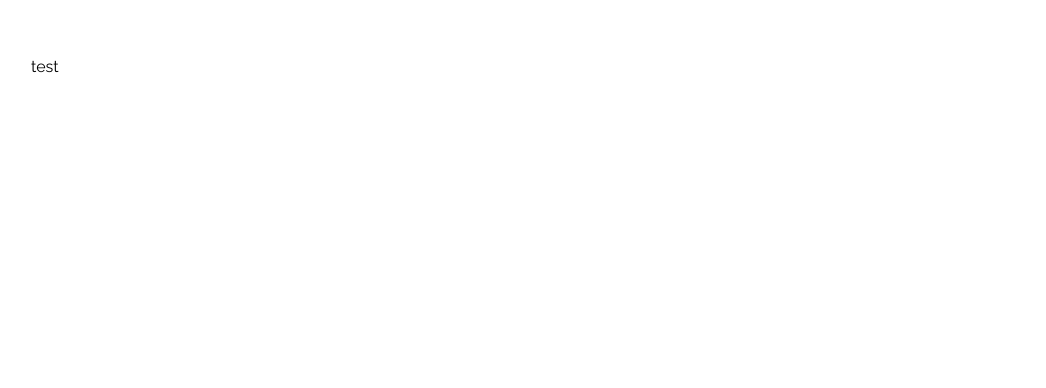
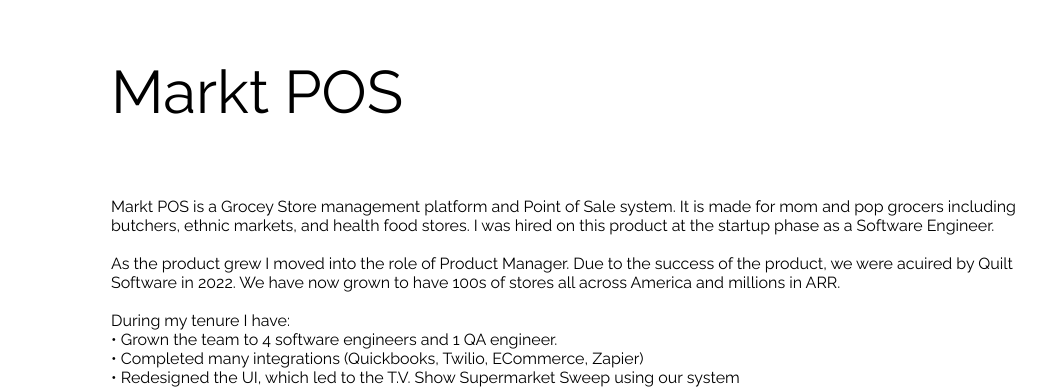
Before and after one commit to JoelGitter/MyPortfolio, a React (Create React App) app: page /marktpos in a window 1280 px wide. Shown: the part 844-1232 px from the top of the page, without its empty margins (209-1255 px from the left). Before the commit the page ends 921 px from the top, so only its background shows below. Built offline with nearby package versions, Linux system fonts and the light colour scheme.

Commit message:
Adding more descriptions to the site

```diff
--- a/src/components/MarktPOS/MarktPOS.js
+++ b/src/components/MarktPOS/MarktPOS.js
@@ -1,7 +1,30 @@
 import React from "react";
 
 function MarktPOS() {
-  return <div className="container">test</div>;
+  return (
+    <div className="container">
+      <div className="about-header">Markt POS</div>
+      <div className="text-container">
+        Markt POS is a Grocey Store management platform and Point of Sale
+        system. It is made for mom and pop grocers including butchers, ethnic
+        markets, and health food stores. I was hired on this product at the
+        startup phase as a Software Engineer. <br />
+        <br />
+        As the product grew I moved into the role of Product Manager. Due to the
+        success of the product, we were acuired by Quilt Software in 2022. We
+        have now grown to have 100s of stores all across America and millions in
+        ARR.
+        <br />
+        <br />
+        During my tenure I have:
+        <br /> • Grown the team to 4 software engineers and 1 QA engineer.
+        <br /> • Completed many integrations (Quickbooks, Twilio, ECommerce,
+        Zapier)
+        <br /> • Redesigned the UI, which led to the T.V. Show Supermarket Sweep
+        using our system
+      </div>
+    </div>
+  );
 }
 
 export default MarktPOS;
--- a/src/components/Projects/Projects.js
+++ b/src/components/Projects/Projects.js
@@ -34,9 +34,10 @@
                 Markt POS
               </Typography>
               <Typography variant="body2" color="text.secondary">
-                Markt POS is a Grocey Store management platform and Point of
-                Sale system. It is made for mom and pop grocers including
-                butchers, ethnic markets, and health food stores.
+                Markt POS is a comprehensive grocery store management platform
+                and point-of-sale system designed specifically for small
+                businesses, including butchers, ethnic markets, and health food
+                stores.
               </Typography>
             </CardContent>
             <CardActions>
--- a/src/components/Projects/Projects.scss
+++ b/src/components/Projects/Projects.scss
@@ -5,12 +5,13 @@
 }
 
 .project {
-  margin: 10px;
-  width: 345;
+  margin-left: auto;
+  margin-right: auto;
+  margin-top: 20px;
 }
 
 @media (max-width: 767px) {
   .projects-container {
-    margin-left: -60px;
+    // margin-left: -60px;
   }
 }
--- a/src/components/UserVista/UserVista.js
+++ b/src/components/UserVista/UserVista.js
@@ -9,9 +9,9 @@
         I co-founded this company at the end of 2022 because of a hole I saw in
         the marketplace. I noticed that all in-app survey tools were going
         upstream and not servicing startups with a freemium model. I developed
-        the app using Angular, C#, and MongoDB Atlas. I now keep the project
-        alive for whoever wants to use it to create advanced in app surveys for
-        free.
+        the app using <em>Angular</em>, <em>C#</em>, and <em>MongoDB Atlas</em>.
+        I now keep the project alive for whoever wants to use it to create
+        advanced in app surveys for free.
       </div>
       <div className="youtube-container">
         <iframe
--- a/src/components/UserVista/UserVista.scss
+++ b/src/components/UserVista/UserVista.scss
@@ -1,14 +1,28 @@
-.youtube-container {
-  justify-content: center;
-  margin: 0 auto;
-  width: 700px;
-  height: 393.75px;
-}
-
 iframe {
   display: block;
 }
 
-.text-container {
-  margin-left: 80px;
+@media (min-width: 767px) {
+  .text-container {
+    margin-left: 80px;
+  }
+  .youtube-container {
+    justify-content: center;
+    margin: 40px auto;
+    width: 700px;
+    height: 393.75px;
+  }
 }
+
+@media (max-width: 767px) {
+  .text-container {
+    margin-left: 10px;
+    align-items: center;
+  }
+  .youtube-container {
+    justify-content: center;
+    margin: 0 auto;
+    width: 280px;
+    height: 157.5px;
+  }
+}
--- a/src/styles/styles.scss
+++ b/src/styles/styles.scss
@@ -3,14 +3,6 @@
 body {
   margin: 0;
   font-family: "Raleway";
-}
-
-.container {
-  padding: 1px 16px;
-  top: 80px;
-  z-index: -1;
-  float: right;
-  width: 80%;
 }
 
 .header {
@@ -41,16 +33,29 @@
 .header-button:hover {
   background-color: $button-highlighted-color;
 }
+.container {
+  padding: 1px 16px;
+  top: 80px;
+  z-index: -1;
+  float: right;
+  margin-top: 100px;
+}
 
 @media (max-width: 767px) {
   .header {
     width: 100%;
+  }
+  .container {
+    width: 90%;
   }
 }
 
 @media (min-width: 767px) {
   .header {
     width: calc(100% - 220px);
+  }
+  .container {
+    width: 80%;
   }
 }
 
@@ -65,11 +70,6 @@
   display: grid;
   align-content: center;
 }
-
-.container {
-  margin-top: 100px;
-}
-
 .highlighteda {
   background-color: $button-highlighted-color;
 }
```
